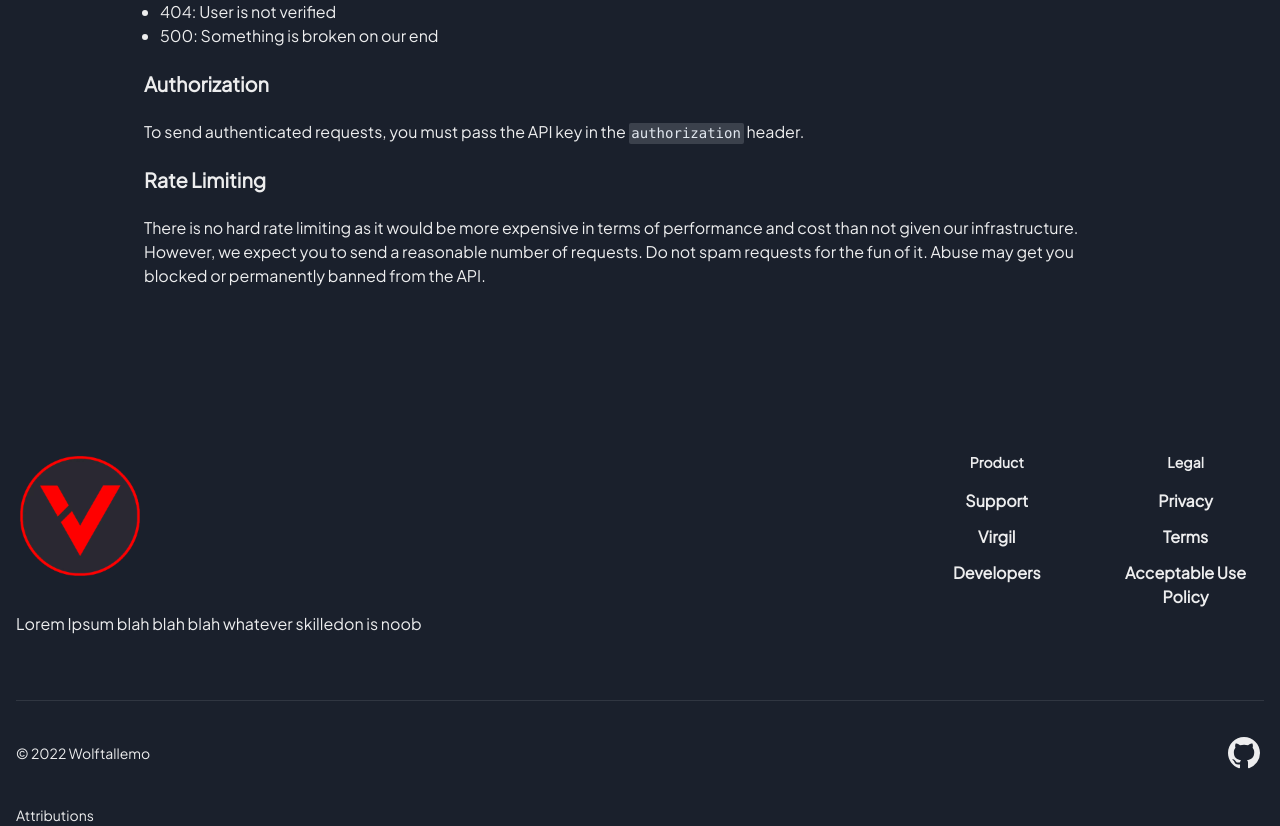
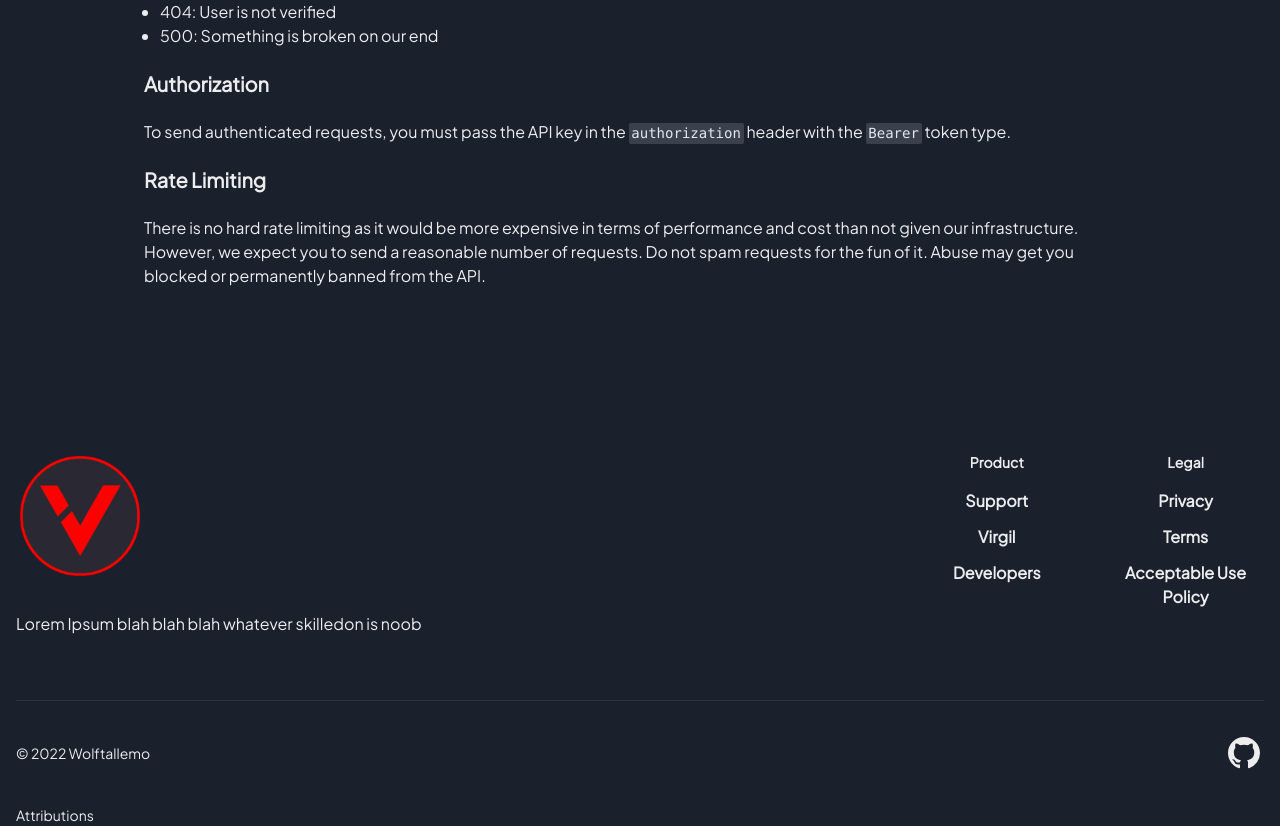
Before and after one commit to Regalijan/virgil-registry-website, a React (Vite) app: page /docs in a window 1280 px wide. Shown: the part 1130-1956 px from the top of the page. Built offline with nearby package versions, Linux system fonts and the light colour scheme.

Commit message:
Specify token type requirement in docs

```diff
--- a/src/components/Docs.tsx
+++ b/src/components/Docs.tsx
@@ -116,7 +116,8 @@ export default function () {
       <br />
       <Text>
         To send authenticated requests, you must pass the API key in the{" "}
-        <Code>authorization</Code> header.
+        <Code>authorization</Code> header with the <Code>Bearer</Code> token
+        type.
       </Text>
       <br />
       <Heading size="md">Rate Limiting</Heading>
```
